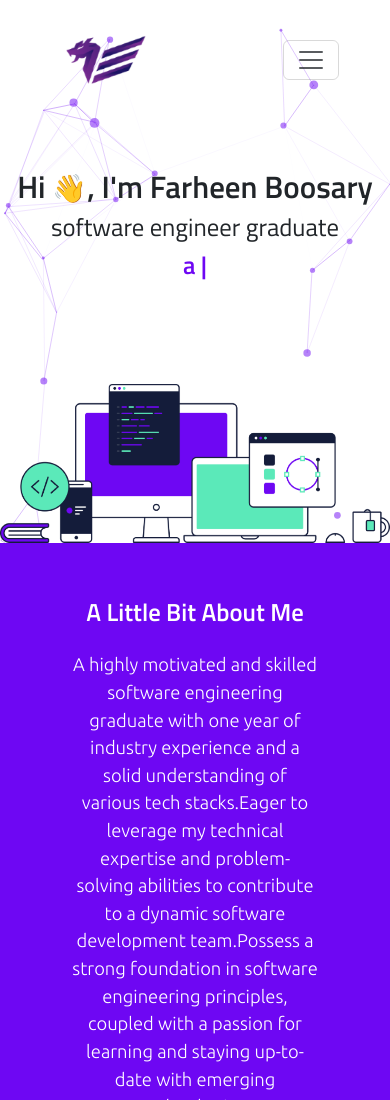
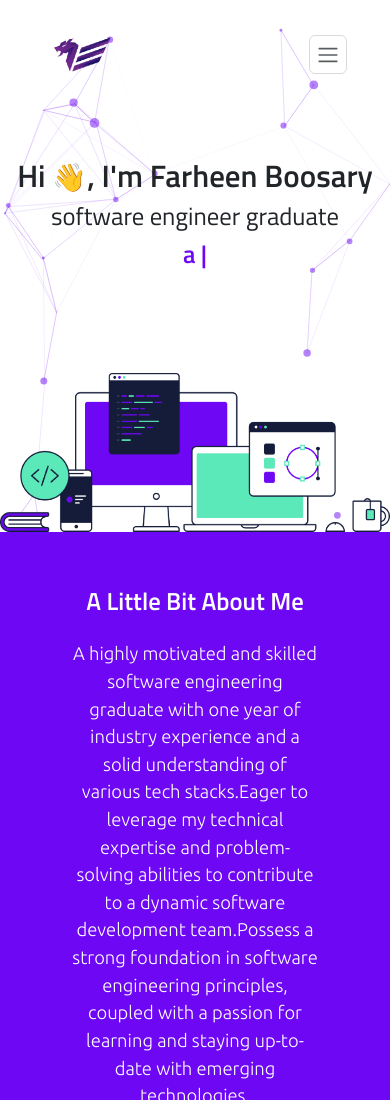
Before and after one commit to farheen-dev/portfolio, a plain HTML site: page index.html in a window 390 px wide. Shown: the top 1100 px of the page. Drawn offline with nearby package versions, Linux system fonts and the light colour scheme.

Commit message:
update on responsiveness

```diff
--- a/assets/css/main.css
+++ b/assets/css/main.css
@@ -391,8 +391,18 @@ color: #ffffff;
 
 @media all and (max-width: 500px) {
   .navbar{
-    padding: 0% 10% !important;
+    padding: 0% 8% !important;
     margin: 0% !important;
+  }
+  .navbar .logo{
+    padding-right:10% !important;
+    width:109px !important;
+    height:109px !important;
+    padding-top:5% !important;
+  }
+  .navbar .navbar-toggler{
+    padding:2% 2% !important;
+    font-size: medium;
   }
   .section3{
     padding:8% !important;
```
